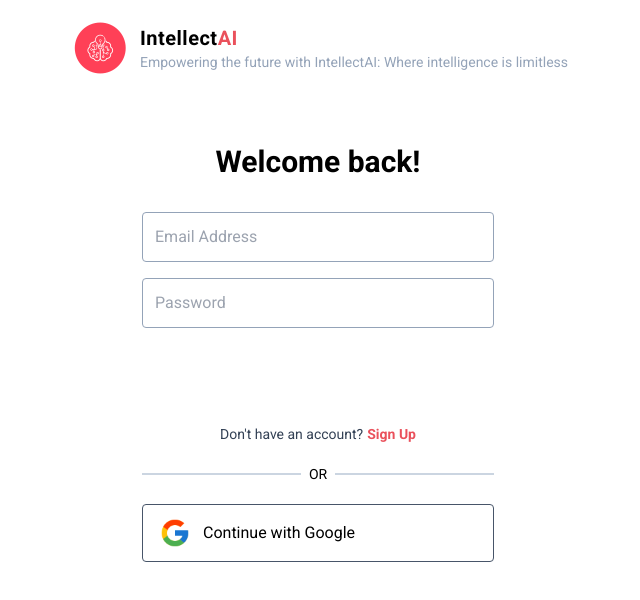
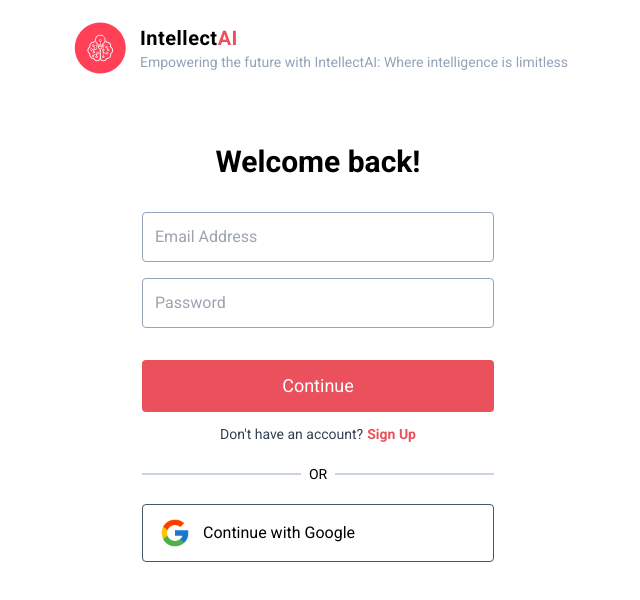
Before and after one commit to Shubham-731/intellect-ai, a Next.js app: page /auth/signin in a window 1280 px wide. Shown: the top 600 px of the page, without its empty margins (322-962 px from the left). Built offline with nearby package versions, Linux system fonts and the light colour scheme; no server answers.

Commit message:
auth continue button fix

```diff
--- a/src/components/AuthComp.jsx
+++ b/src/components/AuthComp.jsx
@@ -96,22 +96,17 @@ const AuthComp = ({ type, formik }) => {
                 </div>
               </div>
 
-              <button
-                className={`bg-[${
-                  colors.accent
-                }] transition py-3 w-full text-lg text-white hover:bg-red-500 rounded text-center ${
-                  !formik.isValidating &&
-                  formik.isSubmitting &&
-                  `cursor-not-allowed bg-white pointer-events-none border border-solid border-[${colors.accent}]`
-                }`}
-                type="submit"
-              >
-                {!formik.isValidating && formik.isSubmitting ? (
+              {!formik.isValidating && formik.isSubmitting ? (
+                <button
+                  className={`cursor-progress w-full py-3 rounded text-center bg-white border border-solid border-[#ea515c]`}
+                >
                   <Spinner />
-                ) : (
-                  "Continue"
-                )}
-              </button>
+                </button>
+              ) : (
+                <button className="bg-[#ea515c] transition py-3 w-full text-lg text-white hover:bg-red-500 rounded text-center">
+                  Continue
+                </button>
+              )}
             </form>
 
             <div className="mt-3">
--- a/src/hooks/useFirebaseAuth.js
+++ b/src/hooks/useFirebaseAuth.js
@@ -7,7 +7,6 @@ import {
   sendEmailVerification,
   signOut,
   signInWithEmailAndPassword,
-  signInWithPopup,
   signInWithRedirect,
   GoogleAuthProvider,
   getRedirectResult,
--- a/src/pages/auth/signup.jsx
+++ b/src/pages/auth/signup.jsx
@@ -40,7 +40,7 @@ const Signup = () => {
         if (res.status === "success") {
           actions.resetForm();
         } else if (res.status === "error") {
-          toast.error(res.error.code);
+          toast.error(res.msg);
         }
       } catch (err) {
         console.log(err);
--- /dev/null
+++ b/src/pages/chat/index.jsx
@@ -0,0 +1,5 @@
+const ChatHome = () => {
+  return <div>ChatHome</div>;
+};
+
+export default ChatHome;
```
